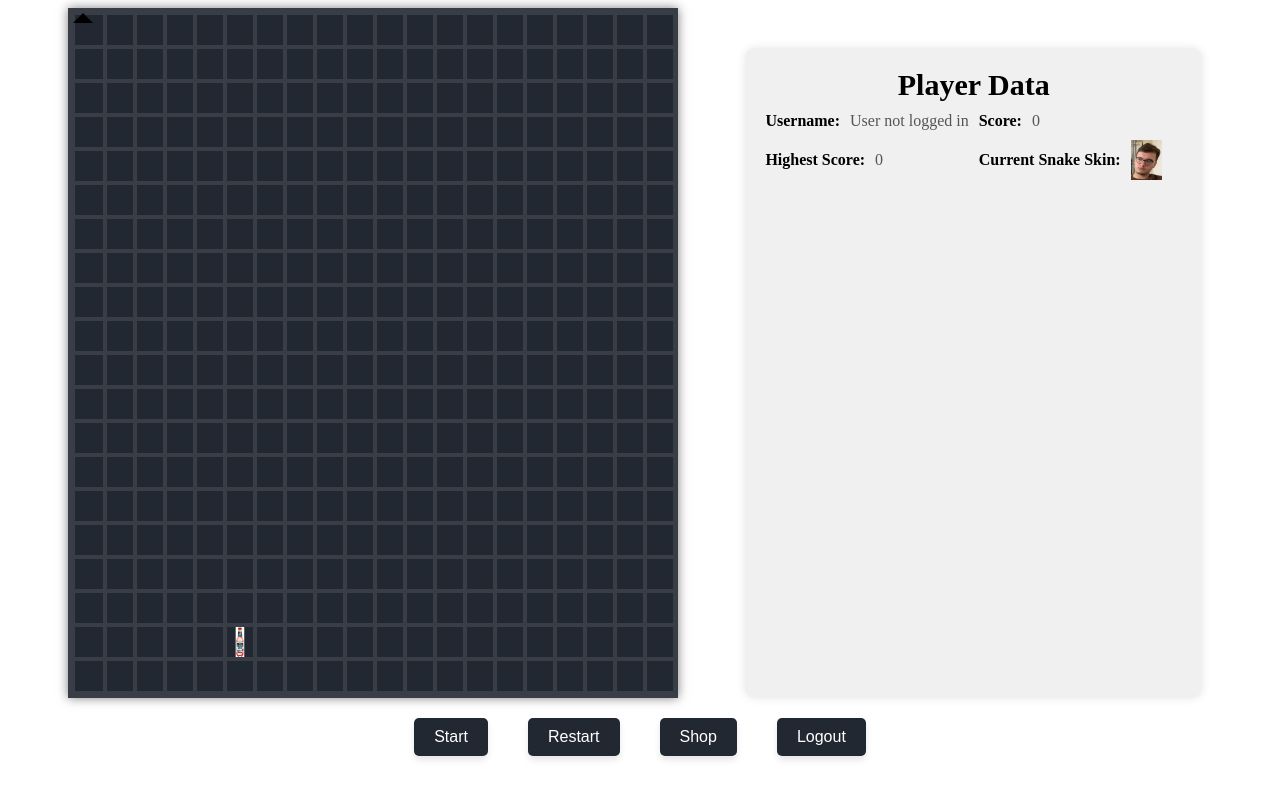
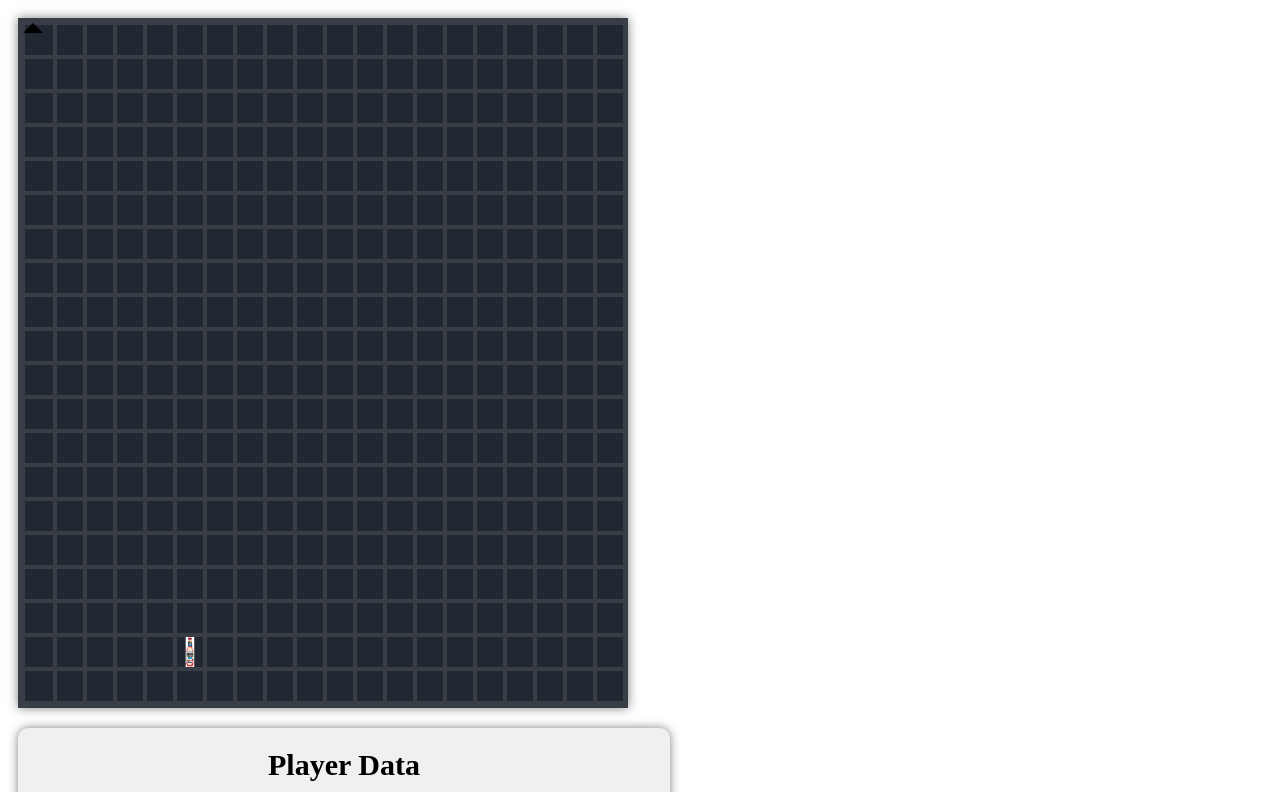
Before and after one commit to MariussGustins/Game_mrm_prakse, a Vue app in the folder game-mrm/: page /#/game in a window 1280 px wide. Shown: the top 792 px of the page. Built offline with nearby package versions, Linux system fonts and the light colour scheme.

Commit message:
Optimized for different screens.

```diff
--- a/game-mrm/src/components/GameBoard.vue
+++ b/game-mrm/src/components/GameBoard.vue
@@ -294,8 +294,10 @@ export default {
 
 .container {
   display: flex;
-    justify-content: space-between;
+  flex-wrap: wrap;
+  justify-content: space-around;
 }
+
 #game-board {
   position: relative;
   display: grid;
@@ -303,7 +305,7 @@ export default {
   border: 5px solid #393e46;
   background-color: #222831;
   box-shadow: 0 0 10px rgba(0, 0, 0, 0.5);
-    margin-left:60px;
+  margin: 10px; /* Adjust margin as needed */
 }
 
 .cell {
@@ -332,14 +334,35 @@ export default {
   transition: transform 0.2s;
 }
 
-
 .player-data {
   background-color: #f0f0f0;
   border-radius: 10px;
   padding: 20px;
-    margin-top: 40px;
-    margin-right: 70px;
-    box-shadow: 0 0 10px rgba(0, 0, 0, 0.1);
+  margin: 10px; /* Adjust margin as needed */
+  box-shadow: 0 0 10px rgba(0, 0, 0, 0.5);
+  flex-basis: calc(50% - 20px); /* Adjust width and margin as needed */
+  display: flex;
+  flex-direction: column;
+  justify-content: flex-start;
+  align-items: center;
+}
+
+/* Responsive adjustments */
+@media (max-width: 768px) {
+  .container {
+    flex-direction: column;
+    align-items: center;
+  }
+
+  .player-data {
+    flex-basis: calc(100% - 20px);
+  }
+}
+
+@media (min-width: 992px) {
+  .container {
+    justify-content: space-between; /* Adjust the space between as needed */
+  }
 }
 
 .player-data-header {
@@ -368,7 +391,6 @@ export default {
     color: #555;
 }
 
-
 .shop-popup {
     position: fixed;
     top: 50%;
@@ -385,6 +407,7 @@ export default {
 .shop-popup.active {
     opacity: 1;
 }
+
 .button {
     margin: 20px;
     display: inline-block;
```
Lines whose indentation alone changed are shown as unchanged.
